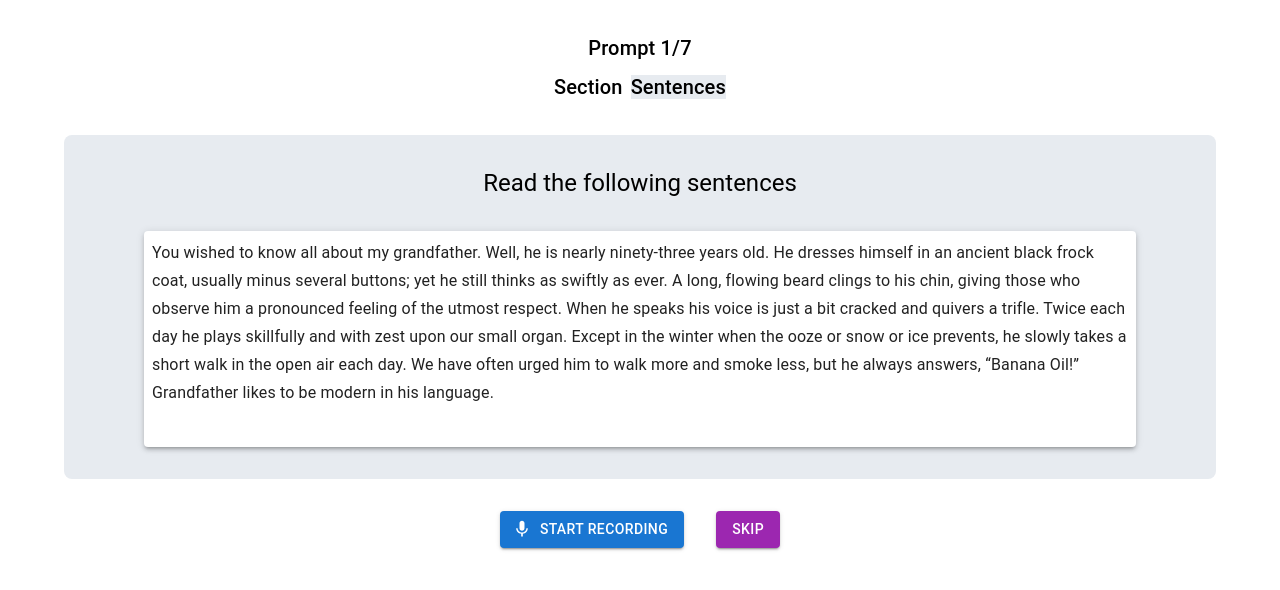
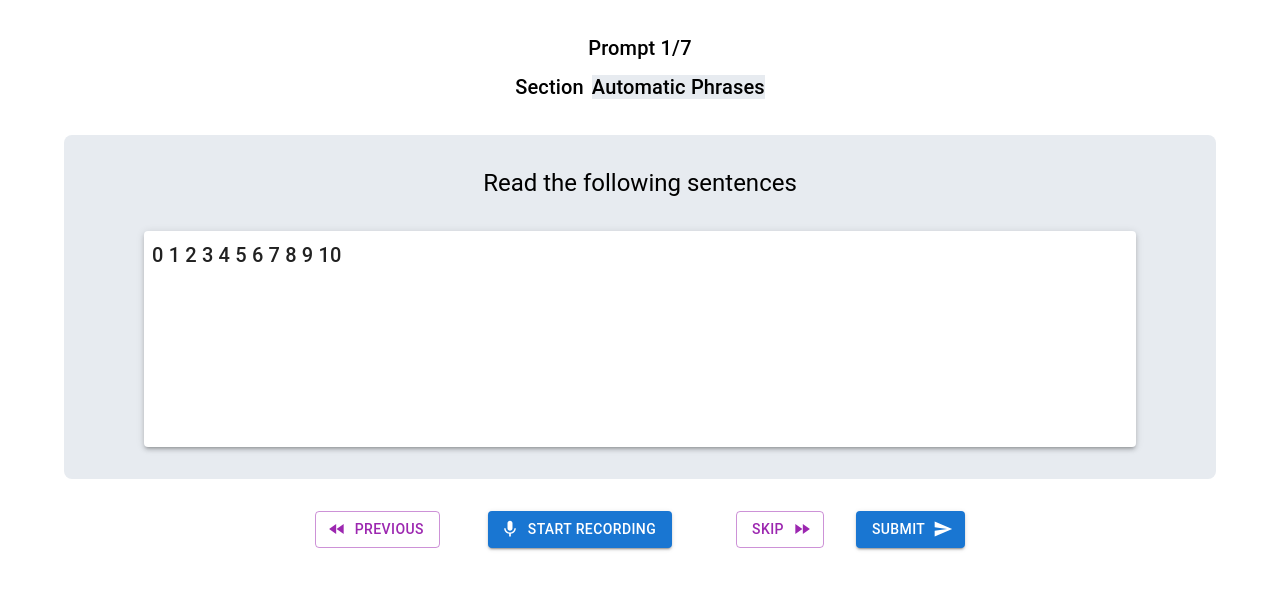
Before and after one commit to SlangLab-NU/VoiceCollector, a React (Create React App) app in the folder web/: page /record_mui in a window 1280 px wide. Shown: the top 590 px of the page. Built offline with nearby package versions, Linux system fonts and the light colour scheme.

Commit message:
Add dummy data into record page

```diff
--- a/web/src/pages/RecordMUI.js
+++ b/web/src/pages/RecordMUI.js
@@ -1,7 +1,10 @@
-import React, { useState } from "react";
+import React, { useState, useEffect } from "react";
 import { Box, Button, Typography, Container, Paper, Stack } from "@mui/material";
 // import { makeStyles } from '@mui/styles';
 import MicIcon from "@mui/icons-material/Mic";
+import SendIcon from '@mui/icons-material/Send';
+import FastForwardIcon from '@mui/icons-material/FastForward';
+import FastRewindIcon from '@mui/icons-material/FastRewind';
 import MicOffIcon from "@mui/icons-material/MicOff";
 import PlayArrowIcon from "@mui/icons-material/PlayArrow";
 import StopIcon from "@mui/icons-material/Stop";
@@ -9,11 +12,34 @@ import data from '../data.js';
 
 
 export default function RecordMUI() {
-  const [promptNum, setPromptNum] = useState("");
+  const [promptNum, setPromptNum] = useState(0);
   const [section, setSection] = useState("");
+  const [prompt, setPrompt] = useState("");
   const [isRecording, setIsRecording] = useState(false);
   const [isPlaying, setIsPlaying] = useState(false);
   const [audioUrl, setAudioUrl] = useState(null);
+
+  useEffect(() => {
+    setSection(data[promptNum].section);
+    setPrompt(data[promptNum].prompt);
+  }, [])
+
+
+  function onSkip() {
+    if (promptNum < data.length - 1) {
+      setPromptNum(promptNum + 1);
+      setSection(data[promptNum + 1].section);
+      setPrompt(data[promptNum + 1].prompt);
+    }
+  }
+
+  function onPrev() {
+    if (promptNum > 0) {
+      setPromptNum(promptNum - 1);
+      setSection(data[promptNum - 1].section);
+      setPrompt(data[promptNum - 1].prompt);
+    }
+  }
 
   const handleStartRecording = () => {
     setIsRecording(true);
@@ -43,14 +69,14 @@ export default function RecordMUI() {
         }}
       >
         <Typography variant="h6" align="center" gutterBottom>
-          Prompt 1/7
+          Prompt {promptNum + 1}/{data.length}
         </Typography>
         <Box>
           <Typography sx={{display: "inline", marginRight: 1}} variant="h6" align="center" gutterBottom>
             Section
           </Typography>
           <Typography sx={{display: "inline", backgroundColor: "#E7EBF0"}} variant="h6" align="center" gutterBottom>
-            Sentences
+            {section}
           </Typography>
         </Box>
       </Box>
@@ -72,26 +98,26 @@ export default function RecordMUI() {
         </Typography>
 
         <Paper sx={{height: 200, overflowY: "auto", padding: 1}} elevation={3}>
-          <Typography variant="subtitle1" align="left">
-            You wished to know all about my grandfather. Well, he is nearly
-            ninety-three years old. He dresses himself in an ancient black frock
-            coat, usually minus several buttons; yet he still thinks as swiftly
-            as ever. A long, flowing beard clings to his chin, giving those who
-            observe him a pronounced feeling of the utmost respect. When he
-            speaks his voice is just a bit cracked and quivers a trifle. Twice
-            each day he plays skillfully and with zest upon our small organ.
-            Except in the winter when the ooze or snow or ice prevents, he
-            slowly takes a short walk in the open air each day. We have often
-            urged him to walk more and smoke less, but he always answers,
-            “Banana Oil!” Grandfather likes to be modern in his language.
+          <Typography variant="h6" align="left">
+            {prompt}
           </Typography>
         </Paper>
       </Box>
 
-      <Box>
+      <Box sx={{flexDirection: "row"}}>
+        <Button
+          variant="outlined"
+          color="secondary"
+          startIcon={<FastRewindIcon />}
+          sx={{ml: 4, mr: 2}}
+          onClick={onPrev}
+        >
+          Previous
+        </Button>
+
         <Button
           variant="contained"
-        sx={{marginRight: 4}}
+          sx={{ml: 4, mr: 4}}
           color="primary"
           startIcon={isRecording ? <MicOffIcon /> : <MicIcon />}
           onClick={() =>
@@ -100,13 +126,7 @@ export default function RecordMUI() {
         >
           {isRecording ? "Stop Recording" : "Start Recording"}
         </Button>
-      <Button
-        variant="contained"
-        color="secondary"
-      >
-        Skip
-      </Button>
-      {audioUrl && (
+        {/* {audioUrl && (
           <Button
             variant="contained"
             color="secondary"
@@ -117,8 +137,25 @@ export default function RecordMUI() {
           >
             {isPlaying ? "Stop Playback" : "Start Playback"}
           </Button>
-      )}
+        )} */}
         {audioUrl && <audio src={audioUrl} controls />}
+        <Button
+          sx={{ml: 4, mr: 2}}
+          variant="outlined"
+          color="secondary"
+          endIcon={<FastForwardIcon />}
+          onClick={onSkip}
+        >
+          Skip
+        </Button>
+        <Button
+          variant="contained"
+          endIcon={<SendIcon />}
+          sx={{ml: 2, mr: 4}}
+        >
+          Submit
+        </Button>
+
       </Box>
     </Container>
   );
```
Lines whose indentation alone changed are shown as unchanged.
